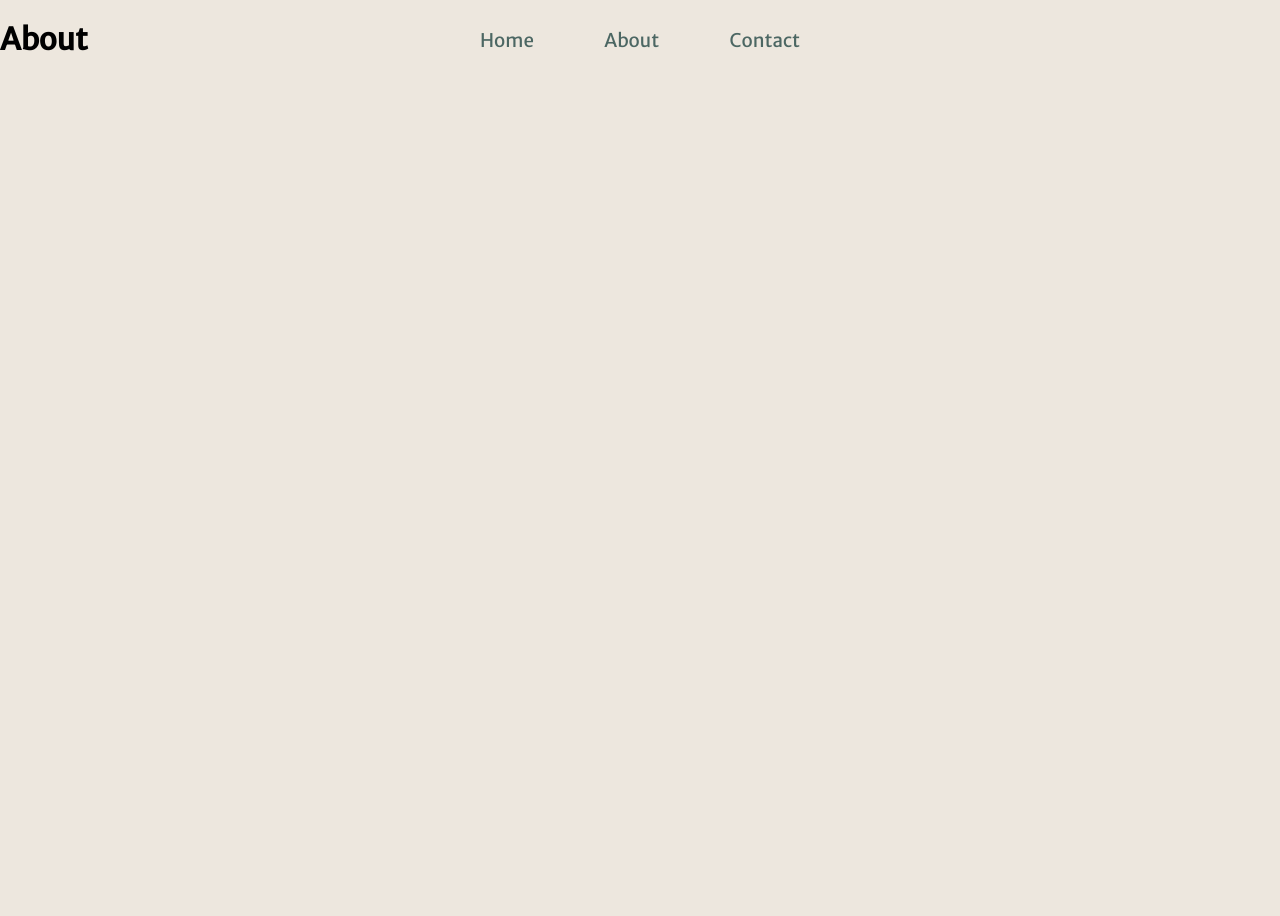
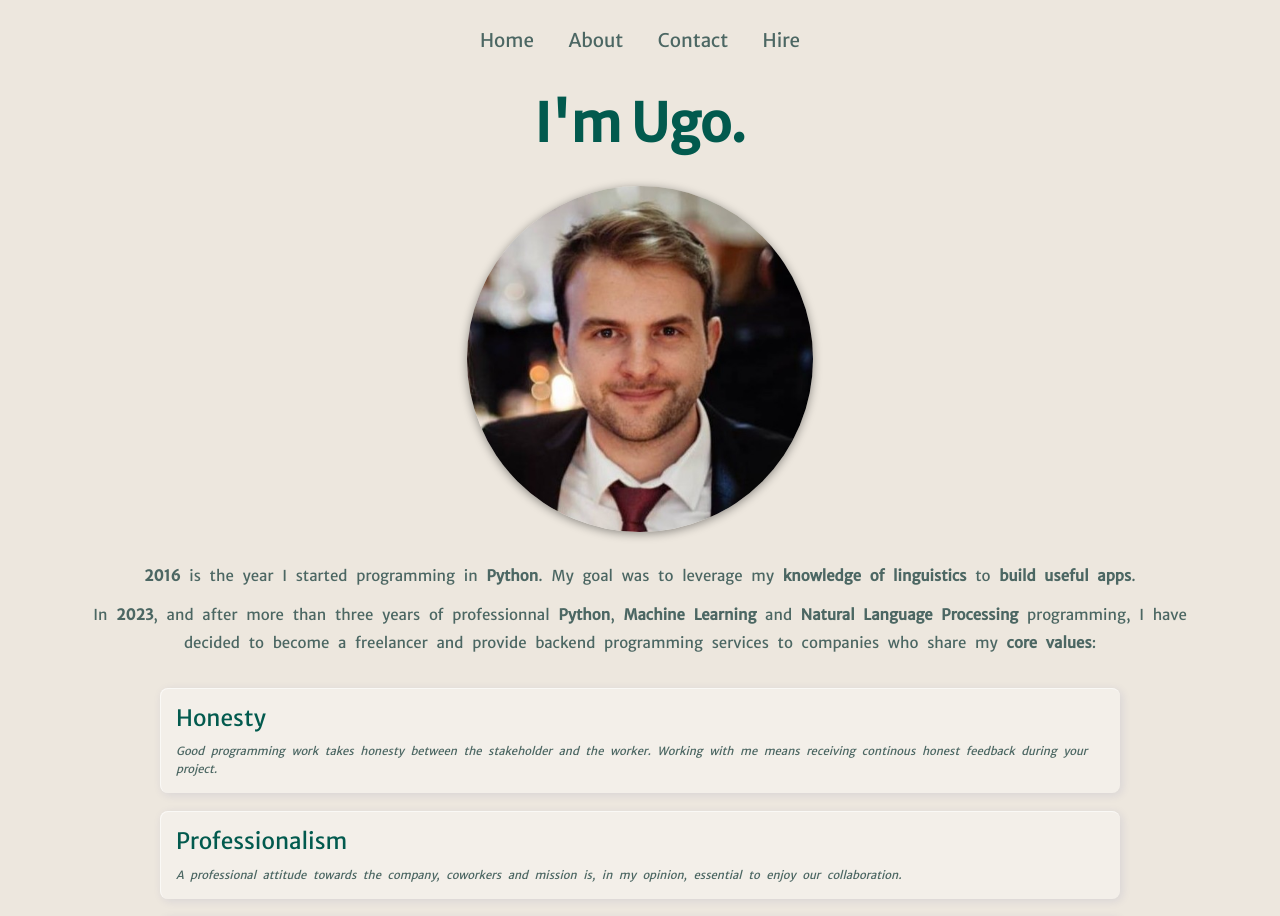
Before and after one commit to ugolbck/portfolio, a React (Create React App) app: page /about in a window 1280 px wide. Shown: the top 916 px of the page. Built offline with nearby package versions, Linux system fonts and the light colour scheme.

Commit message:
about first part and values cards

```diff
--- a/src/App.css
+++ b/src/App.css
@@ -50,7 +50,7 @@ html {
 
 .layout .nav-bar-inner-border {
   background: rgba( 255, 255, 255, 0.5 );
-  box-shadow: 0 8px 32px 0 rgba( 31, 38, 135, 0.37 );
+  box-shadow: 0 8px 10px 0 rgba( 31, 38, 135, 0.1 );
   backdrop-filter: blur( 15px );
   border-radius: 50px;
 
@@ -76,6 +76,23 @@ html {
   vertical-align: bottom;
 }
 
+/* Common elements */
+
+.main-title {
+  padding: 2rem;
+  color: #025A4E;
+  font-size: 3.5rem;
+}
+
+.main-subtitle {
+  color: #4C6763;
+  font-size: 1rem;
+  font-weight: 400;
+  word-spacing: 0.4rem;
+  line-height: 1.9rem;
+  padding-bottom: 0.7rem;
+}
+
 /* Outlet elements */
 
 /* Home page */
@@ -99,21 +116,6 @@ html {
   padding: 3em 0 1.5em 0;
   width: 90%;
 }
-
-.main-bloc .main-bloc-text .main-title {
-  padding: 2rem;
-  color: #025A4E;
-  font-size: 3.5rem;
-}
-
-.main-bloc .main-bloc-text .main-subtitle {
-  color: #4C6763;
-  font-size: 1rem;
-  font-weight: 400;
-  word-spacing: 0.4rem;
-  line-height: 1.9rem;
-}
-
 
 .main-bloc .cta-buttons {
   display: flex;
@@ -160,59 +162,69 @@ html {
 
 
 .about-block {
-  height: 100vh;
-  background-color: transparent;
   display: flex;
   flex-direction: column;
+  align-items: center;
+  background-color: transparent;
+  font-weight: 500;
 }
 
-.about-header {
+.about-block .pic-and-desc {
+  font-weight: 600;
   display: flex;
   flex-direction: column;
   justify-content: space-evenly;
+  text-align: center;
   align-items: center;
-  background-color: transparent;
+  padding: 4rem 0 1.3rem 0;
+  width: 90%;
 }
 
-.profile-pic {
+.about-block .pic-and-desc .profile-pic {
   width: 30%;
   height: 30%;
   border-radius: 50%;
-  box-shadow: 0px 0px 10px 0px rgba(0, 0, 0, 0.4);
+  box-shadow: 0px 2px 10px 0px rgba(0, 0, 0, 0.4);
+  margin-bottom: 2rem;
 }
 
-.profile-desc {
-  width: 90%;
-  font-size: 20px;
-  font-weight: 500;
-  color: #292929;
+.about-block .values {
+  display: flex;
+  flex-direction: column;
+  justify-content: space-evenly;
+  width: 75%;
+  gap: 1.2rem;
 }
 
-.sep-line {
-  height: 1px;
-  background-color: #292929;
-  margin: auto;
-  width: 50%;
-}
-
-.about-cards {
-  padding: 70px 50px;
-  display: flex;
-  justify-content: space-evenly;
-}
-
-.card {
+.about-block .values .value-card {
   background: rgba( 255, 255, 255, 0.35 );
-  box-shadow: 0 8px 32px 0 rgba( 31, 38, 135, 0.25 );
-  backdrop-filter: blur( 5px );
-  -webkit-backdrop-filter: blur( 5px );
-  border-radius: 10px;
+  box-shadow: 2px 2px 10px 0 rgba( 31, 38, 135, 0.1);
+  border-radius: 8px;
   border-top: 1px solid rgba( 255, 255, 255, 0.6 );
   border-left: 1px solid rgba( 255, 255, 255, 0.6 );
 
-  width: 40%;
-  height: 200px;
+  display: flex;
+  flex-direction: column;
+  justify-content: space-evenly;
+  align-items: left;
+  padding: 1em;
 }
+
+.about-block .values .value-card .value-title {
+  font-size: 1.5rem;
+  color: #025A4E;
+  padding-bottom: 0.7rem;
+}
+
+.about-block .values .value-card .value-description {
+  color: #4C6763;
+  font-size: 0.75rem;
+  font-weight: 200;
+  word-spacing: 0.3rem;
+  line-height: 1.2rem
+}
+
+
 
 
 .glassmorph {
--- a/src/components/About.jsx
+++ b/src/components/About.jsx
@@ -1,8 +1,13 @@
+import PicAndDesc from "./body/about/PicAndDesc"
+import ExpAndProj from "./body/about/ExpAndProj"
+import Values from "./body/about/Values"
 
 export default function About() {
     return (
-        <div className="about">
-            <h1>About</h1>
+        <div className="about-block">
+            <PicAndDesc />
+            <Values />
+            <ExpAndProj />
         </div>
     )
-}
+};
--- /dev/null
+++ b/src/components/body/about/ExpAndProj.jsx
@@ -0,0 +1,9 @@
+
+
+export default function ExpAndProj() {
+    return (
+        <div className="exp-and-proj">
+            <span>Coucou c'est exp and proj</span>
+        </div>
+    )
+};
--- /dev/null
+++ b/src/components/body/about/PicAndDesc.jsx
@@ -0,0 +1,12 @@
+import photo from "../../../photo.jpeg"
+
+export default function PicAndDesc() {
+    return (
+        <div className="pic-and-desc">
+            <span className="main-title">I'm Ugo.</span>
+            <img src={photo} className="profile-pic"></img>
+            <span className="main-subtitle"><b>2016</b> is the year I started programming in <b>Python</b>. My goal was to leverage my <b>knowledge of linguistics</b> to <b>build useful apps</b>.</span>
+            <span className="main-subtitle">In <b>2023</b>, and after more than three years of professionnal <b>Python</b>, <b>Machine Learning</b> and <b>Natural Language Processing</b> programming, I have decided to become a freelancer and provide backend programming services to companies who share my <b>core values</b>:</span>
+        </div>
+    )
+};
--- /dev/null
+++ b/src/components/body/about/ValueCard.jsx
@@ -0,0 +1,9 @@
+
+export default function ValueCard({props}) {
+    return (
+        <div className="value-card">
+            <span className="value-title">{props.title}</span>
+            <span className="value-description"><i>{props.description}</i></span>
+        </div>
+    )
+};
--- /dev/null
+++ b/src/components/body/about/Values.jsx
@@ -0,0 +1,12 @@
+import ValueCard from "./ValueCard"
+
+export default function Values() {
+    return (
+        <div className="values">
+            <ValueCard props={{title: "Honesty", description: "Good programming work takes honesty between the stakeholder and the worker. Working with me means receiving continous honest feedback during your project."}}/>
+            <ValueCard props={{title: "Professionalism", description: "A professional attitude towards the company, coworkers and mission is, in my opinion, essential to enjoy our collaboration."}}/>
+            <ValueCard props={{title: "Curiosity", description: "Curiosity is the value that, I believe, is the most important in the tech world. It is what drives me towards good work."}}/>
+            <ValueCard props={{title: "Passion", description: "Whether it is a desire to make a specific industry better or simply to produce clean and useful work, passion is what makes people do great things. Working with me means working with someone who is passionate about quality applications."}}/>
+        </div>
+    )
+};
--- a/src/components/navbar/NavBar.jsx
+++ b/src/components/navbar/NavBar.jsx
@@ -15,6 +15,7 @@ export default function NavBar() {
                 <Link to="/">Home</Link>
                 <Link to="/about">About</Link>
                 <Link to="/contact">Contact</Link>
+                <Link to="/">Hire</Link>
             </div>
         </div>
     )
```
Also changed, not shown: src/components/body/about/AboutBloc.jsx (+4 -6 lines).
